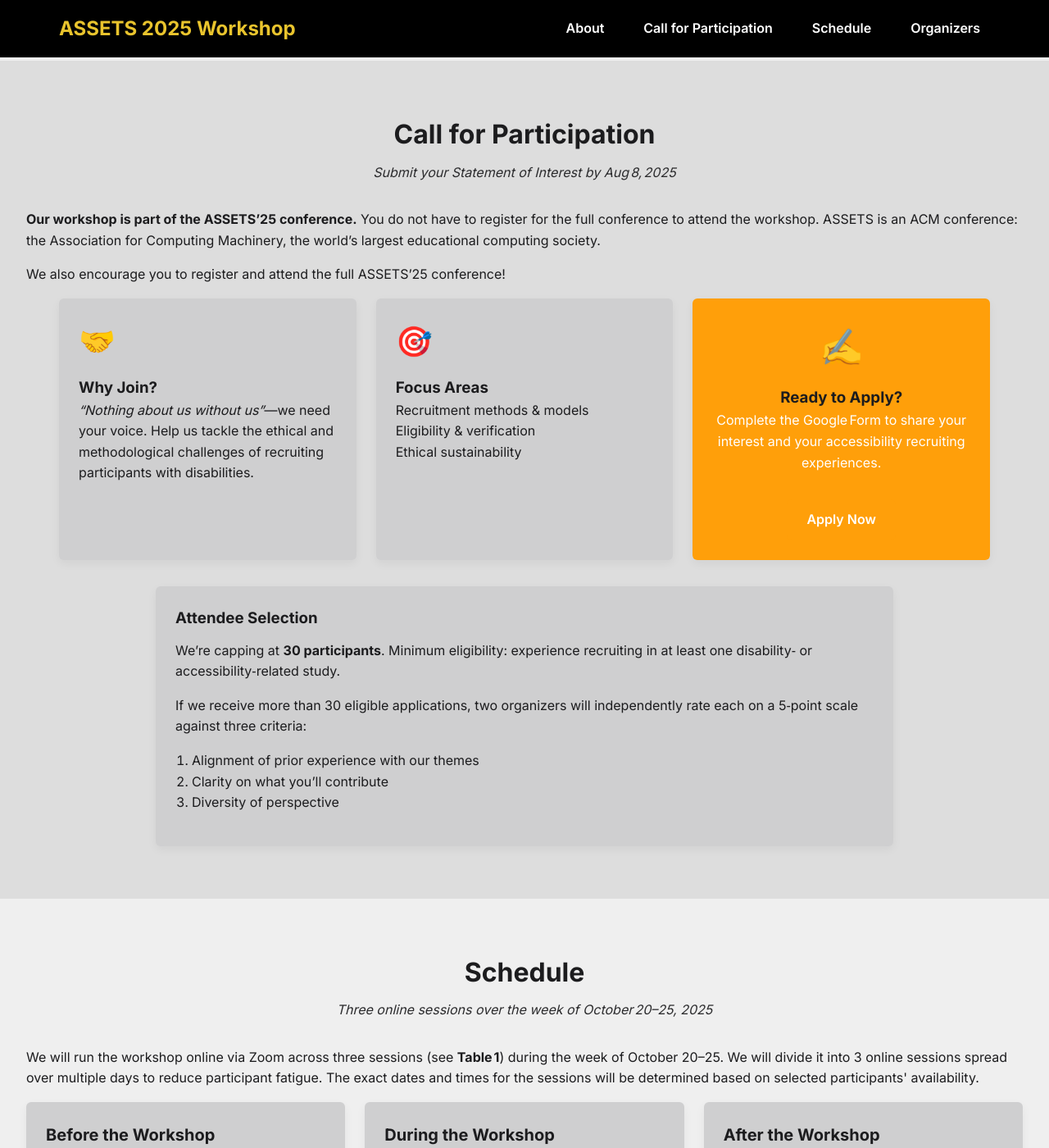
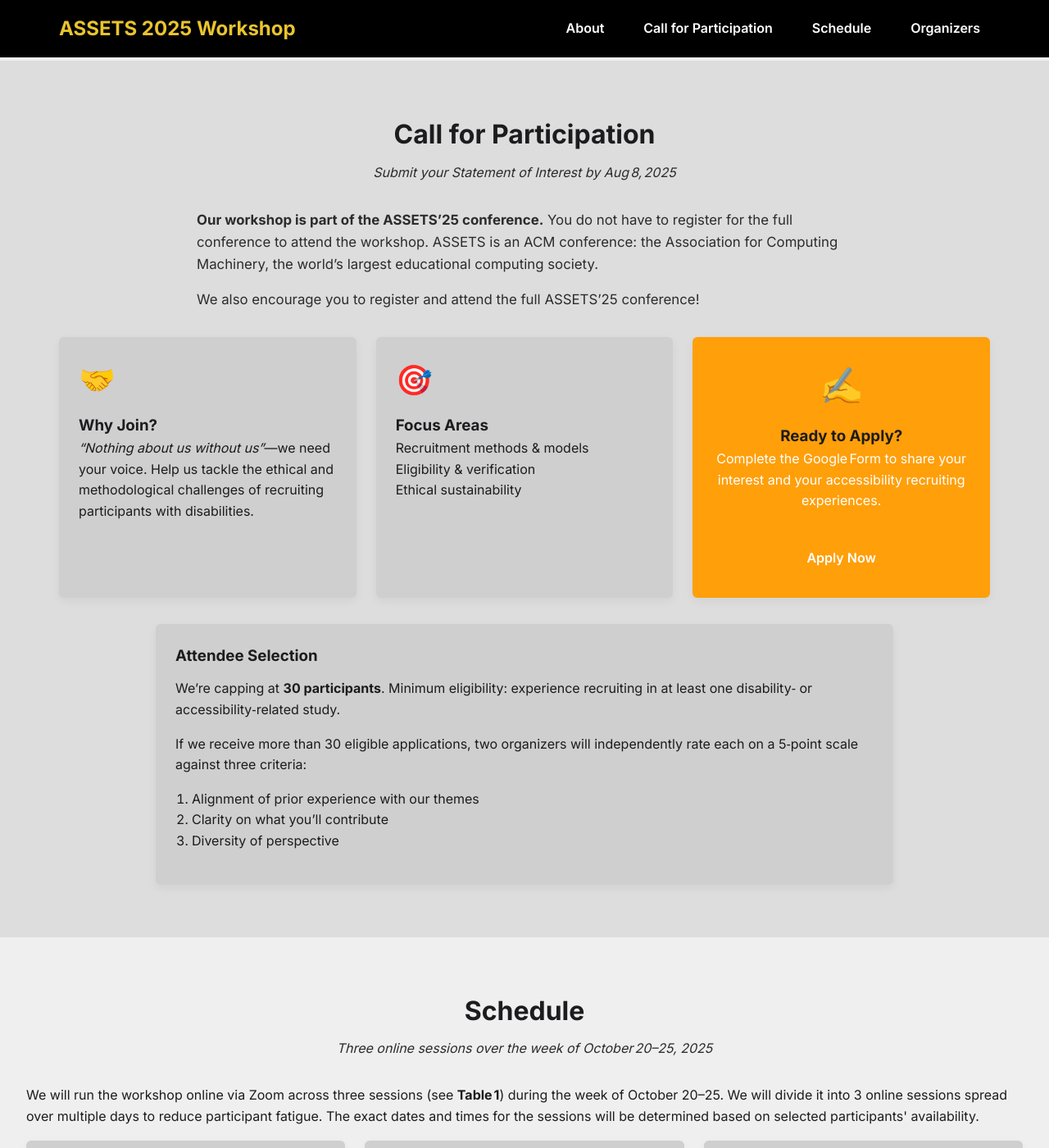
Before and after one commit to assets-recruitment-2025/assets-recruitment-2025.github.io, a Jekyll site: the page built from index.md, in a window 1280 px wide and 1400 px high, scrolled down 1099 px. Shown: the whole window at 82% size. Built offline with Jekyll 4.4.1, drawn with Linux system fonts in a browser that asks for light colours.

Commit message:
Call for Participation

```diff
--- a/assets/css/style.css
+++ b/assets/css/style.css
@@ -571,3 +571,9 @@ img {
   padding-left: 1.25rem;
   margin: 1rem 0;
 }
+.call-intro {
+  max-width: 800px;
+  margin: 0 auto 2rem;
+  font-size: 1.05rem;
+  color: var(--clr-text-muted);
+}
```
